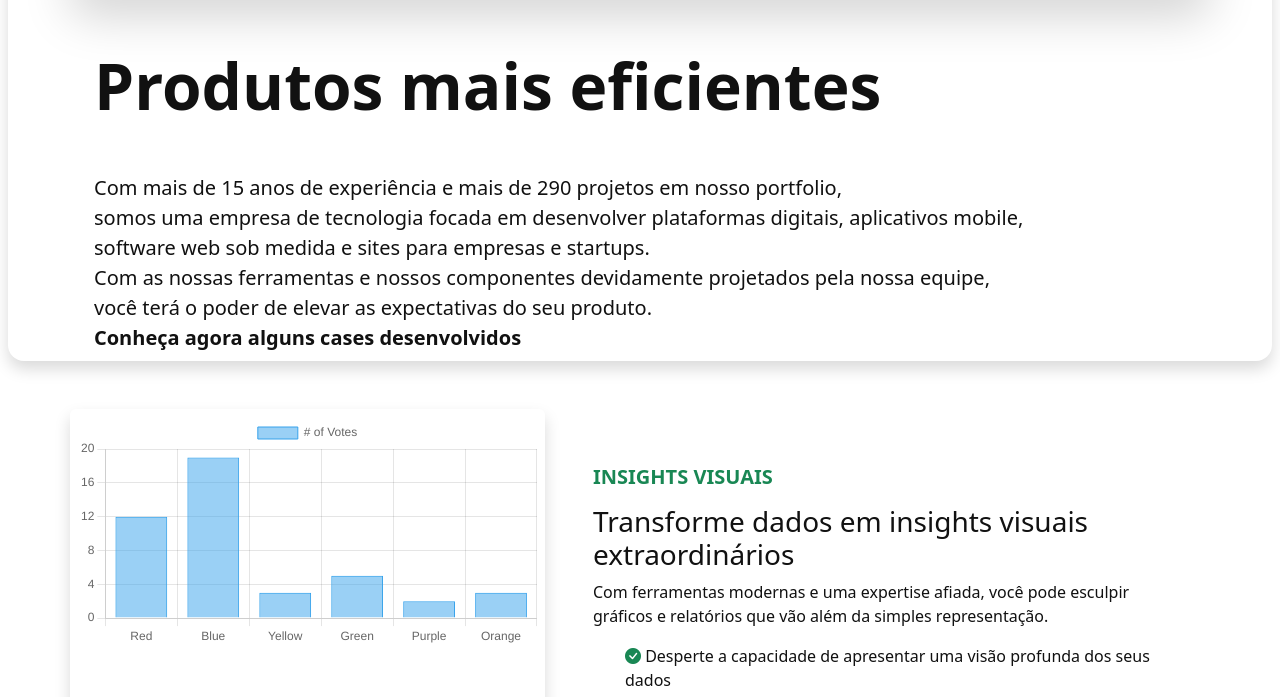
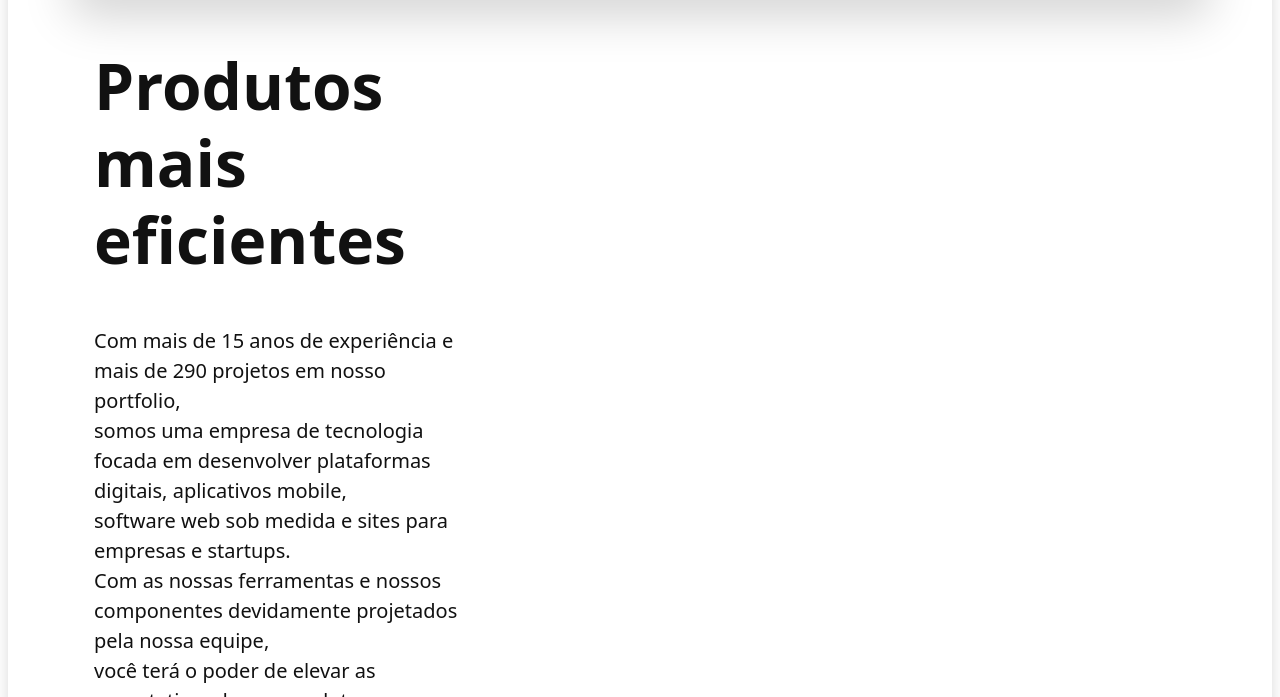
Before and after one commit to Craos/Craos, a website: page index.html in a window 1280 px wide. Shown: the part 75-772 px from the top of the page. Drawn offline with nearby package versions, Linux system fonts and the light colour scheme.

Commit message:
Atualização automática

```diff
--- a/index.html
+++ b/index.html
@@ -20,13 +20,18 @@
         </nav>
         <div class="container mt-5 align-items-center g-10">
             <div class="container">
-                <h1 class="ls-tight fw-bolder display-3 mb-5">Produtos mais eficientes</h1>
-                <span class="fs-5">Com mais de 15 anos de experiência e mais de 290 projetos em nosso portfolio,<br>
+                <div class="col-4">
+                    <h1 class="ls-tight fw-bolder display-3 mb-5">Produtos mais eficientes</h1>
+                    <span class="fs-5">Com mais de 15 anos de experiência e mais de 290 projetos em nosso portfolio,<br>
                 somos uma empresa de tecnologia focada em desenvolver plataformas digitais, aplicativos mobile, <br>
                 software web sob medida e sites para empresas e startups.<br>
                 Com as nossas ferramentas e nossos componentes devidamente projetados pela nossa equipe,<br>
                 você terá o poder de elevar as expectativas do seu produto.<br>
                     <b>Conheça agora alguns cases desenvolvidos</b></span>
+                </div>
+                <div class="col-2">
+
+                </div>
             </div>
         </div>
 </div>
```
